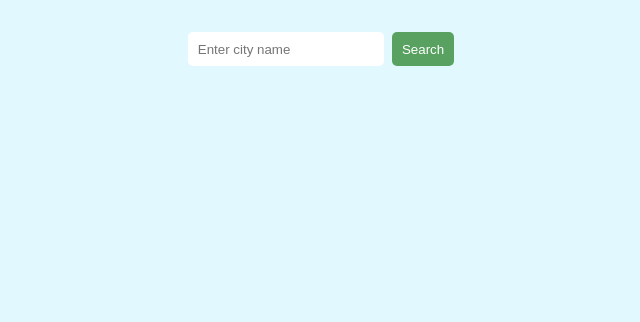
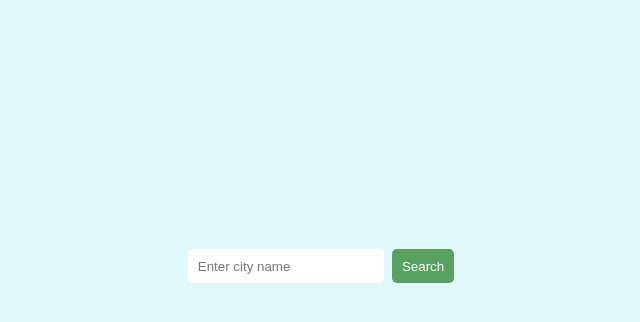
Before and after one commit to teja679/X-WeatherApp, a React (Create React App) app: page / in a window 1280 px wide. Shown: the top 322 px of the page, without its empty margins (319-959 px from the left). Built offline with nearby package versions, Linux system fonts and the light colour scheme.

Commit message:
modified style

```diff
--- a/src/App.css
+++ b/src/App.css
@@ -5,6 +5,11 @@ body {
 .App {
   text-align: center;
   margin: 2rem;
+  height: 500px;
+  display: flex;
+  justify-content: center;
+  align-items: center;
+  flex-direction: column;
 }
 
 .form {
@@ -32,7 +37,8 @@ body {
   justify-content: center;
   align-items: center;
   gap: 1rem;
-  height: 500px;
+  margin: 1rem;
+  /* height: 500px; */
 }
 
 .weather-card>* {
--- a/src/App.js
+++ b/src/App.js
@@ -18,7 +18,7 @@ function App() {
     try {
       const response = await axios.get(`https://api.weatherapi.com/v1/current.json?key=${API_KEY}&q=${cityName.toLowerCase()}`);
       setWeatherData(response.data.current);
-      setCityName(''); // Reset city name input after fetching data
+      // setCityName(''); // Reset city name input after fetching data
     } catch (err) {
       setError('Failed to fetch weather data. Please try again.');
     }
```
